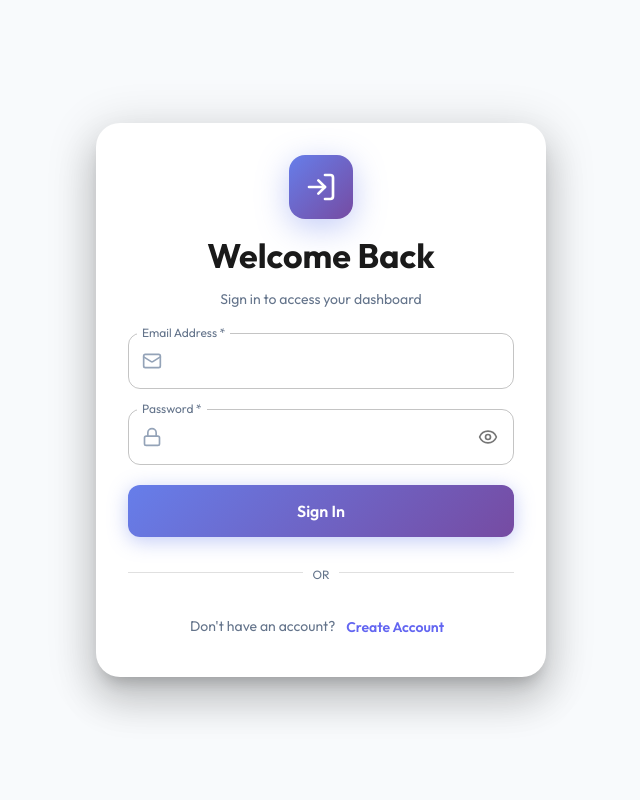
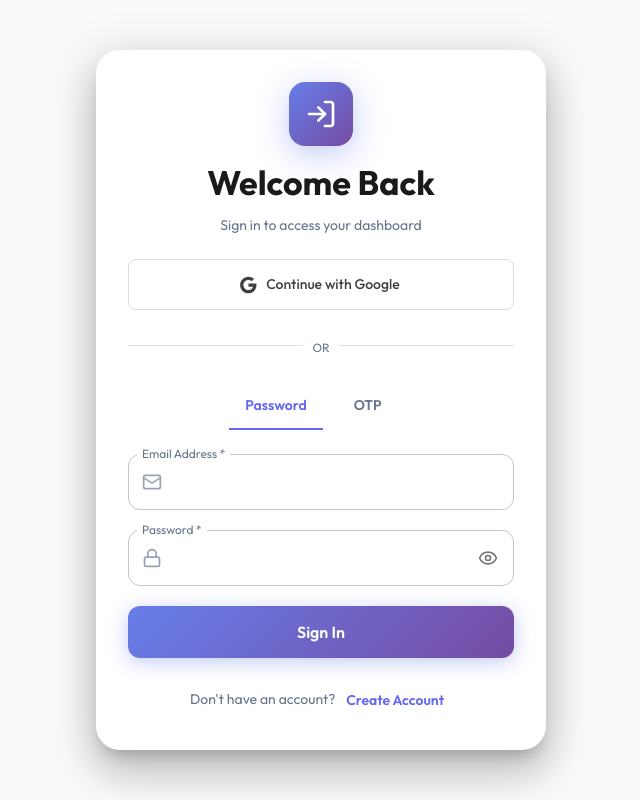
Before and after one commit to Atharva2922/sdevxtech, a Next.js app: page /login in a window 1280 px wide. Shown: the whole page, without its empty margins (319-959 px from the left). Built offline with nearby package versions, Linux system fonts and the light colour scheme; what @mui/material-nextjs would draw is missing.

Commit message:
Enhance login page with OTP tabs and improve Resend error handling

```diff
--- a/src/app/login/page.tsx
+++ b/src/app/login/page.tsx
@@ -4,9 +4,11 @@ import { useState } from 'react';
 import { useRouter } from 'next/navigation';
 import {
     Box, Paper, TextField, Button, Typography, Alert, Stack, InputAdornment,
-    IconButton, Divider
+    IconButton, Divider, Tabs, Tab
 } from '@mui/material';
 import { Mail, Lock, Eye, EyeOff, LogIn } from 'lucide-react';
+import GoogleSignInButton from '@/components/auth/GoogleSignInButton';
+import OTPLogin from '@/components/auth/OTPLogin';
 
 export default function LoginPage() {
     const router = useRouter();
@@ -15,6 +17,7 @@ export default function LoginPage() {
     const [showPassword, setShowPassword] = useState(false);
     const [error, setError] = useState('');
     const [loading, setLoading] = useState(false);
+    const [loginMethod, setLoginMethod] = useState<'password' | 'otp'>('password');
 
     const handleLogin = async (e: React.FormEvent) => {
         e.preventDefault();
@@ -115,7 +118,33 @@ export default function LoginPage() {
                         </Alert>
                     )}
 
-                    {/* Login Form */}
+                    {/* Google Sign-In */}
+                    <GoogleSignInButton />
+
+                    <Divider sx={{ my: 1 }}>
+                        <Typography variant="caption" color="text.secondary">
+                            OR
+                        </Typography>
+                    </Divider>
+
+                    {/* Login Method Tabs */}
+                    <Tabs
+                        value={loginMethod}
+                        onChange={(_, newValue) => setLoginMethod(newValue)}
+                        centered
+                        sx={{
+                            '& .MuiTab-root': {
+                                textTransform: 'none',
+                                fontWeight: 600,
+                            }
+                        }}
+                    >
+                        <Tab label="Password" value="password" />
+                        <Tab label="OTP" value="otp" />
+                    </Tabs>
+
+                    {/* Password Login Form */}
+                    {loginMethod === 'password' && (
                         <form onSubmit={handleLogin}>
                             <Stack spacing={2.5}>
                                 <TextField
@@ -194,12 +223,10 @@ export default function LoginPage() {
                                 </Button>
                             </Stack>
                         </form>
+                    )}
 
-                    <Divider sx={{ my: 1 }}>
-                        <Typography variant="caption" color="text.secondary">
-                            OR
-                        </Typography>
-                    </Divider>
+                    {/* OTP Login */}
+                    {loginMethod === 'otp' && <OTPLogin initialEmail={email} />}
 
                     {/* Register Link */}
                     <Box textAlign="center">
--- a/src/components/auth/OTPLogin.tsx
+++ b/src/components/auth/OTPLogin.tsx
@@ -1,6 +1,6 @@
 'use client';
 
-import { useState } from 'react';
+import { useState, useEffect } from 'react';
 import {
     Box,
     TextField,
@@ -11,13 +11,24 @@ import {
 } from '@mui/material';
 import { Email as EmailIcon } from '@mui/icons-material';
 
-export default function OTPLogin() {
-    const [email, setEmail] = useState('');
+interface OTPLoginProps {
+    initialEmail?: string;
+}
+
+export default function OTPLogin({ initialEmail = '' }: OTPLoginProps) {
+    const [email, setEmail] = useState(initialEmail);
     const [otp, setOtp] = useState('');
     const [step, setStep] = useState<'email' | 'otp'>('email');
     const [loading, setLoading] = useState(false);
     const [error, setError] = useState('');
     const [success, setSuccess] = useState('');
+
+    // Update email when initialEmail prop changes
+    useEffect(() => {
+        if (initialEmail) {
+            setEmail(initialEmail);
+        }
+    }, [initialEmail]);
 
     const handleRequestOTP = async (e: React.FormEvent) => {
         e.preventDefault();
--- a/src/lib/otp.ts
+++ b/src/lib/otp.ts
@@ -1,7 +1,9 @@
 import crypto from 'crypto';
 import { Resend } from 'resend';
 
-const resend = new Resend(process.env.RESEND_API_KEY);
+// Initialize Resend only if API key is available
+const resendApiKey = process.env.RESEND_API_KEY;
+const resend = resendApiKey ? new Resend(resendApiKey) : null;
 
 // Generate 6-digit OTP
 export function generateOTP(): string {
@@ -15,6 +17,11 @@ export function hashOTP(otp: string): string {
 
 // Send OTP via email using Resend
 export async function sendOTP(email: string, otp: string, name?: string) {
+  // Check if Resend is configured
+  if (!resend) {
+    throw new Error('Email service not configured. Please set RESEND_API_KEY environment variable.');
+  }
+
   try {
     await resend.emails.send({
       from: 'SDEVX Technology <onboarding@resend.dev>', // Change this to your verified domain
@@ -69,7 +76,7 @@ export async function sendOTP(email: string, otp: string, name?: string) {
     return true;
   } catch (error) {
     console.error('Failed to send OTP email:', error);
-        throw new Error('Failed to send OTP email');
+    throw new Error('Failed to send OTP email. Please try again later.');
   }
 }
 
```
Lines whose indentation alone changed are shown as unchanged.
